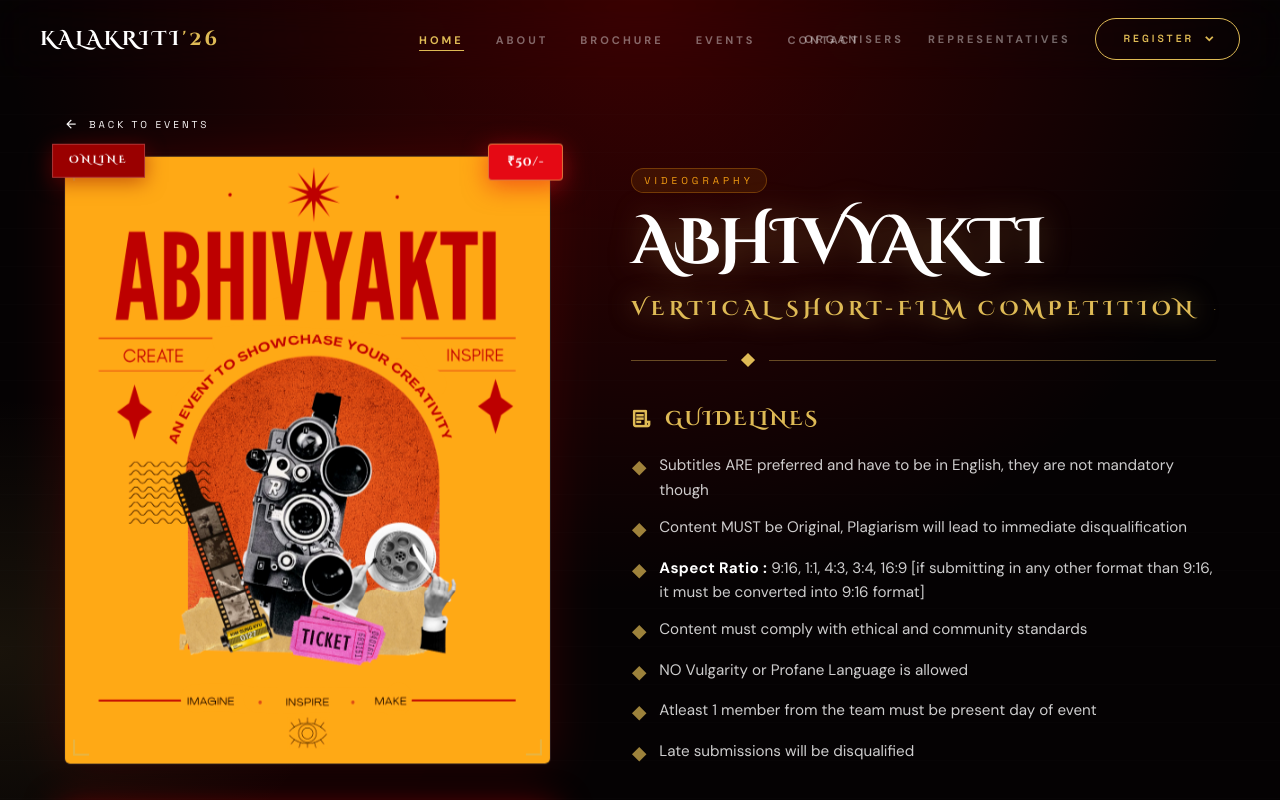
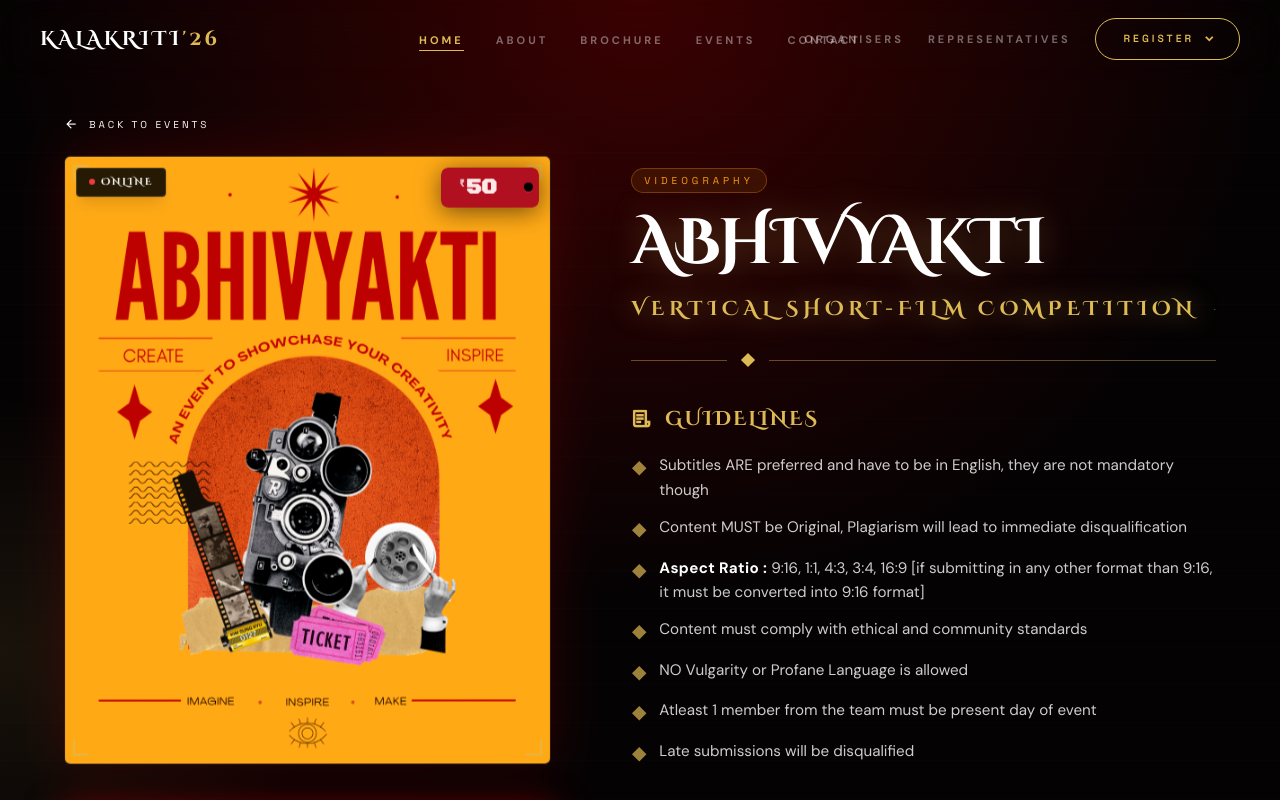
Before and after one commit to connectarteza/Kalakriti-26, a React (Vite) app: page /kalakriti-26/events/abhivyakti in a window 1280 px wide. Shown: the top 800 px of the page. Built offline with nearby package versions, Linux system fonts and the light colour scheme.

Commit message:
design: upgrade fee badge to a custom perforated ticket-stub layout with centered punch hole and corner separation

```diff
--- a/index.html
+++ b/index.html
@@ -13,10 +13,10 @@
     <!-- Google Fonts — Premium Typography (Optimized for FCP) -->
     <link rel="preconnect" href="https://fonts.googleapis.com" />
     <link rel="preconnect" href="https://fonts.gstatic.com" crossorigin />
-    <link rel="preload" as="style" href="https://fonts.googleapis.com/css2?family=Cinzel+Decorative:wght@400;700&family=Cinzel:wght@400;600;700&family=Cormorant+Garamond:ital,wght@0,400;0,600;0,700;1,400&family=Great+Vibes&family=DM+Sans:ital,wght@0,400;0,500;0,700;1,400&family=Space+Grotesk:wght@400;500;600;700&display=swap" />
-    <link href="https://fonts.googleapis.com/css2?family=Cinzel+Decorative:wght@400;700&family=Cinzel:wght@400;600;700&family=Cormorant+Garamond:ital,wght@0,400;0,600;0,700;1,400&family=Great+Vibes&family=DM+Sans:ital,wght@0,400;0,500;0,700;1,400&family=Space+Grotesk:wght@400;500;600;700&display=swap" rel="stylesheet" media="print" onload="this.media='all'" />
+    <link rel="preload" as="style" href="https://fonts.googleapis.com/css2?family=Bebas+Neue&family=Black+Ops+One&family=Cinzel+Decorative:wght@400;700&family=Cinzel:wght@400;600;700&family=Cormorant+Garamond:ital,wght@0,400;0,600;0,700;1,400&family=Great+Vibes&family=DM+Sans:ital,wght@0,400;0,500;0,700;1,400&family=Space+Grotesk:wght@400;500;600;700&display=swap" />
+    <link href="https://fonts.googleapis.com/css2?family=Bebas+Neue&family=Black+Ops+One&family=Cinzel+Decorative:wght@400;700&family=Cinzel:wght@400;600;700&family=Cormorant+Garamond:ital,wght@0,400;0,600;0,700;1,400&family=Great+Vibes&family=DM+Sans:ital,wght@0,400;0,500;0,700;1,400&family=Space+Grotesk:wght@400;500;600;700&display=swap" rel="stylesheet" media="print" onload="this.media='all'" />
     <noscript>
-      <link href="https://fonts.googleapis.com/css2?family=Cinzel+Decorative:wght@400;700&family=Cinzel:wght@400;600;700&family=Cormorant+Garamond:ital,wght@0,400;0,600;0,700;1,400&family=Great+Vibes&family=DM+Sans:ital,wght@0,400;0,500;0,700;1,400&family=Space+Grotesk:wght@400;500;600;700&display=swap" rel="stylesheet" />
+      <link href="https://fonts.googleapis.com/css2?family=Bebas+Neue&family=Black+Ops+One&family=Cinzel+Decorative:wght@400;700&family=Cinzel:wght@400;600;700&family=Cormorant+Garamond:ital,wght@0,400;0,600;0,700;1,400&family=Great+Vibes&family=DM+Sans:ital,wght@0,400;0,500;0,700;1,400&family=Space+Grotesk:wght@400;500;600;700&display=swap" rel="stylesheet" />
     </noscript>
 
     <!-- Remix Icon (Optimized for FCP) -->
--- a/src/components/Events.jsx
+++ b/src/components/Events.jsx
@@ -25,25 +25,48 @@ function EventCard({ event }) {
           <span className="absolute bottom-0 right-0 w-3 h-3 border-b-[1.5px] border-r-[1.5px] border-gold"></span>
         </div>
 
-        {/* Badge */}
+        {/* Mode Badge (Top-Left Corner) */}
         {event.badge && (
-          <span className="absolute top-0 left-0 font-display text-[0.58rem] tracking-[0.18em] uppercase py-1.5 px-3 bg-accent text-white font-bold z-30 shadow-lg border-r border-b border-white/10">
+          <span className="absolute top-3 left-3 font-display text-[0.52rem] sm:text-[0.58rem] tracking-[0.15em] uppercase py-1 px-2.5 bg-black/75 backdrop-blur-md text-white font-bold shadow-md border border-white/10 rounded-sm flex items-center gap-1.5 z-30 select-none">
+            <span className="w-1.5 h-1.5 rounded-full bg-[#ff4040] shrink-0 animate-pulse"></span>
             {event.badge}
           </span>
         )}
 
-        {/* Fee Badge */}
+        {/* Perforated Ticket Price Tag (Top-Right Corner) */}
         {(() => {
           const feeRule = event.rules?.find(r => r.includes("Reg. Fees :"));
           if (feeRule) {
             const match = feeRule.match(/₹\s*(\d+)/);
             if (match) {
               const amount = parseInt(match[1], 10);
-              const feeText = amount === 0 ? "FREE" : `₹${amount}/-`;
+              let themeClass = "t-crimson";
+              if (amount === 0) themeClass = "t-free";
+              else if (amount >= 150) themeClass = "t-gold";
+              else if (amount < 50) themeClass = "t-forest";
+
               return (
-                <span className="absolute top-0 right-0 font-display text-[0.75rem] tracking-[0.06em] py-1.5 px-4 bg-[#e50914] text-white font-black z-30 shadow-[0_4px_15px_rgba(229,9,20,0.5)] border-l border-b border-[var(--color-gold)]/50 rounded-bl-sm">
-                  {feeText}
-                </span>
+                <div className="absolute top-2.5 right-2.5 z-30 select-none scale-[0.80] sm:scale-[0.85] origin-top-right">
+                  <div className={`ticket ${themeClass}`}>
+                    {amount === 0 ? (
+                      <>
+                        <div className="free-glow"></div>
+                        <div className="ticket-body">
+                          <span className="free-label">FREE</span>
+                        </div>
+                      </>
+                    ) : (
+                      <div className="ticket-body">
+                        <div className="flex items-start gap-0.5">
+                          <span className="t-currency mt-0.5">₹</span>
+                          <span className="t-amount">{amount}</span>
+                        </div>
+                        <div className="ticket-shimmer"></div>
+                      </div>
+                    )}
+                    <div className="ticket-notch"></div>
+                  </div>
+                </div>
               );
             }
           }
--- a/src/index.css
+++ b/src/index.css
@@ -623,3 +623,169 @@ ul {
 .animate-shimmer {
   animation: shimmer 1.5s infinite;
 }
+
+/* ==========================================================
+   ── EVENT CARD TICKET BADGES ──
+   ========================================================== */
+
+/* ── TICKET STUB LAYOUT ── */
+.ticket {
+  display: flex;
+  align-items: stretch;
+  border-radius: 7px;
+  position: relative;
+  cursor: default;
+  transition: transform 0.25s cubic-bezier(0.34, 1.56, 0.64, 1);
+  filter: drop-shadow(0 4px 12px rgba(0,0,0,0.55));
+  overflow: hidden;
+}
+.ticket:hover {
+  transform: translateY(-4px) scale(1.06);
+  filter: drop-shadow(0 10px 24px rgba(0,0,0,0.7));
+}
+
+.ticket-body {
+  padding: 6px 12px 6px 10px;
+  display: flex;
+  flex-direction: column;
+  align-items: center;
+  justify-content: center;
+  min-width: 66px;
+  border-radius: 7px 0 0 7px;
+  position: relative;
+  overflow: hidden;
+}
+
+/* Perforation edge */
+.ticket-body::after {
+  content: '';
+  position: absolute;
+  right: -1px; top: 0; bottom: 0;
+  width: 1px;
+  background: repeating-linear-gradient(
+    to bottom,
+    transparent,
+    transparent 3px,
+    rgba(0,0,0,0.25) 3px,
+    rgba(0,0,0,0.25) 6px
+  );
+  z-index: 5;
+}
+
+/* Notch — Upgraded to center a full, perfect black circular punched hole dot! */
+.ticket-notch {
+  width: 22px;
+  position: relative;
+  border-radius: 0 7px 7px 0;
+  display: flex;
+  align-items: center;
+  justify-content: center;
+}
+.ticket-notch::before {
+  content: '';
+  position: absolute;
+  inset: 0;
+  border-radius: 0 7px 7px 0;
+}
+.ticket-notch::after {
+  content: '';
+  width: 9px;
+  height: 9px;
+  border-radius: 50%;
+  background: #000000; /* Solid full black circular dot punched hole! */
+  box-shadow: inset 0 1px 2px rgba(0, 0, 0, 0.8), 0 1px 0 rgba(255, 255, 255, 0.1);
+  z-index: 10;
+  position: relative;
+}
+
+.t-currency {
+  font-family: 'Bebas Neue', var(--font-mono);
+  font-size: 11px;
+  font-weight: 700;
+  opacity: 0.85;
+  line-height: 1;
+}
+.t-amount {
+  font-family: 'Black Ops One', var(--font-display);
+  font-size: 22px; /* 22px high-contrast typography as specified in redesign! */
+  font-weight: 900;
+  line-height: 1;
+  letter-spacing: -0.02em;
+  animation: ticketPop 0.4s cubic-bezier(0.34, 1.56, 0.64, 1) both;
+}
+
+@keyframes ticketPop {
+  from { transform: scale(0.5); opacity: 0; }
+  to   { transform: scale(1);   opacity: 1; }
+}
+
+/* ── SHIMMER SWEEP ── */
+.ticket-shimmer {
+  position: absolute;
+  top: -20%; left: -90%;
+  width: 55%; height: 140%;
+  background: linear-gradient(
+    105deg,
+    transparent 35%,
+    rgba(255,255,255,0.22) 50%,
+    transparent 65%
+  );
+  pointer-events: none;
+  animation: ticketShimmer 3.5s ease-in-out infinite;
+  z-index: 4;
+}
+
+@keyframes ticketShimmer {
+  0%   { left: -90%; }
+  55%, 100% { left: 140%; }
+}
+
+/* ── COLOR THEMES ── */
+
+/* GOLD — ₹150+ (exclusive premium events) */
+.t-gold .ticket-body { background: #c47d0a; color: #fff8e0; }
+.t-gold .ticket-notch::before { background: #c47d0a; }
+
+/* CRIMSON — ₹50 - ₹149 (live perform / major events) */
+.t-crimson .ticket-body { background: #b0101f; color: #ffe8e8; }
+.t-crimson .ticket-notch::before { background: #b0101f; }
+
+/* FOREST — ₹1 - ₹49 (accessible / micro events) */
+.t-forest .ticket-body { background: #115e59; color: #ccfbf1; }
+.t-forest .ticket-notch::before { background: #115e59; }
+
+/* FREE TICKET — Electric yellow borders on obsidian blue body */
+.t-free .ticket-body { background: #050203; border: 1.5px solid #f5d800; border-right: none; color: #f5d800; }
+.t-free .ticket-notch::before { background: #050203; border: 1.5px solid #f5d800; border-left: none; }
+.t-free .ticket { animation: freeFloat 2.8s ease-in-out infinite; filter: drop-shadow(0 4px 14px rgba(245,216,0,0.25)); }
+.t-free .ticket:hover { animation-play-state: paused; transform: translateY(-5px) scale(1.08); filter: drop-shadow(0 12px 28px rgba(245,216,0,0.45)); }
+
+@keyframes freeFloat {
+  0%, 100% { transform: translateY(0); }
+  50%       { transform: translateY(-4px); }
+}
+
+/* FREE pulse ring */
+.free-glow {
+  position: absolute;
+  inset: -4px;
+  border-radius: 6px;
+  border: 1.5px solid #f5d800;
+  opacity: 0;
+  animation: freePulse 2.8s ease-in-out infinite;
+  pointer-events: none;
+}
+@keyframes freePulse {
+  0%   { transform: scale(0.92); opacity: 0.8; }
+  60%  { transform: scale(1.2); opacity: 0; }
+  100% { transform: scale(1.2); opacity: 0; }
+}
+
+.free-label {
+  font-family: 'Black Ops One', var(--font-display);
+  font-size: 0.95rem;
+  font-weight: 900;
+  letter-spacing: 0.04em;
+  color: #f5d800;
+  line-height: 1;
+}
--- a/src/pages/EventDetails.jsx
+++ b/src/pages/EventDetails.jsx
@@ -95,24 +95,47 @@ export default function EventDetails() {
               </div>
             </div>
 
-            {/* Badge overlay on poster */}
+            {/* Mode Badge overlay on poster (Top-Left Corner) */}
             {event.badge && (
-              <div className="absolute -top-3 -left-3 font-display text-[0.65rem] tracking-[0.25em] uppercase py-2 px-4 bg-accent text-white font-bold z-30 shadow-[0_4px_20px_rgba(139,0,0,0.5)] border border-white/20">
+              <div className="absolute top-3 left-3 font-display text-[0.62rem] tracking-[0.18em] uppercase py-1.5 px-3 bg-black/85 backdrop-blur-md text-white font-bold shadow-lg border border-white/10 rounded-sm flex items-center gap-1.5 z-30 select-none">
+                <span className="w-1.5 h-1.5 rounded-full bg-[#ff4040] shrink-0 animate-pulse"></span>
                 {event.badge}
               </div>
             )}
 
-            {/* Fee Badge overlay on poster */}
+            {/* Perforated Ticket Price Tag overlay (Top-Right Corner) */}
             {(() => {
               const feeRule = event.rules?.find(r => r.includes("Reg. Fees :"));
               if (feeRule) {
                 const match = feeRule.match(/₹\s*(\d+)/);
                 if (match) {
                   const amount = parseInt(match[1], 10);
-                  const feeText = amount === 0 ? "FREE" : `₹${amount}/-`;
+                  let themeClass = "t-crimson";
+                  if (amount === 0) themeClass = "t-free";
+                  else if (amount >= 150) themeClass = "t-gold";
+                  else if (amount < 50) themeClass = "t-forest";
+
                   return (
-                    <div className="absolute -top-3 -right-3 font-display text-[0.8rem] tracking-[0.06em] py-2 px-4.5 bg-[#e50914] text-white font-black z-30 shadow-[0_6px_25px_rgba(229,9,20,0.5)] border border-[var(--color-gold)]/60 rounded-sm">
-                      {feeText}
+                    <div className="absolute top-3 right-3 z-30 select-none scale-[1] origin-top-right">
+                      <div className={`ticket ${themeClass}`}>
+                        {amount === 0 ? (
+                          <>
+                            <div className="free-glow"></div>
+                            <div className="ticket-body" style={{ minWidth: '76px', padding: '9px 15px 9px 13px' }}>
+                              <span className="free-label" style={{ fontSize: '1.05rem' }}>FREE</span>
+                            </div>
+                          </>
+                        ) : (
+                          <div className="ticket-body" style={{ minWidth: '76px', padding: '9px 15px 9px 13px' }}>
+                            <div className="flex items-start gap-0.5">
+                              <span className="t-currency mt-0.5" style={{ fontSize: '10px' }}>₹</span>
+                              <span className="t-amount" style={{ fontSize: '1.35rem' }}>{amount}</span>
+                            </div>
+                            <div className="ticket-shimmer"></div>
+                          </div>
+                        )}
+                        <div className="ticket-notch"></div>
+                      </div>
                     </div>
                   );
                 }
```
